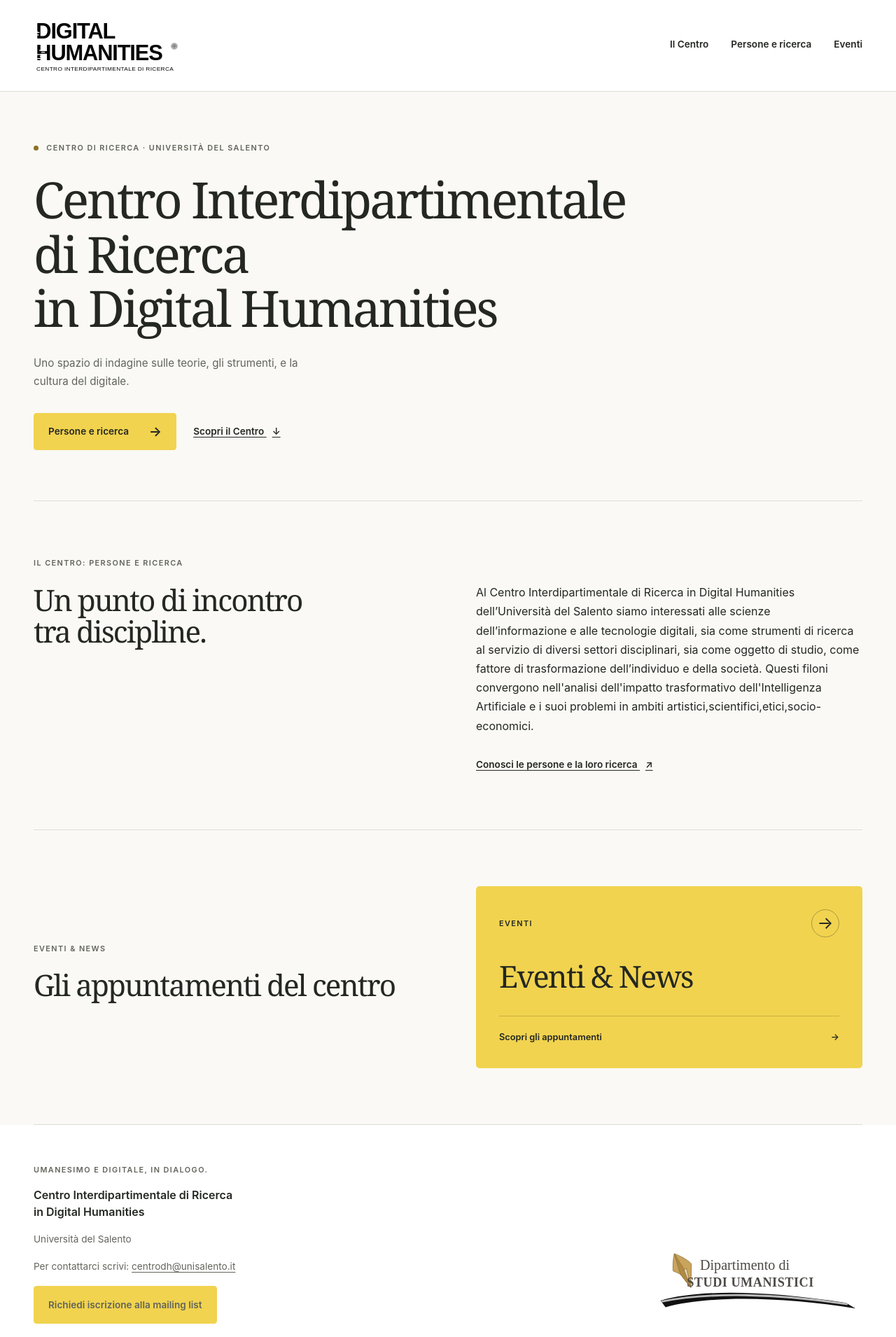
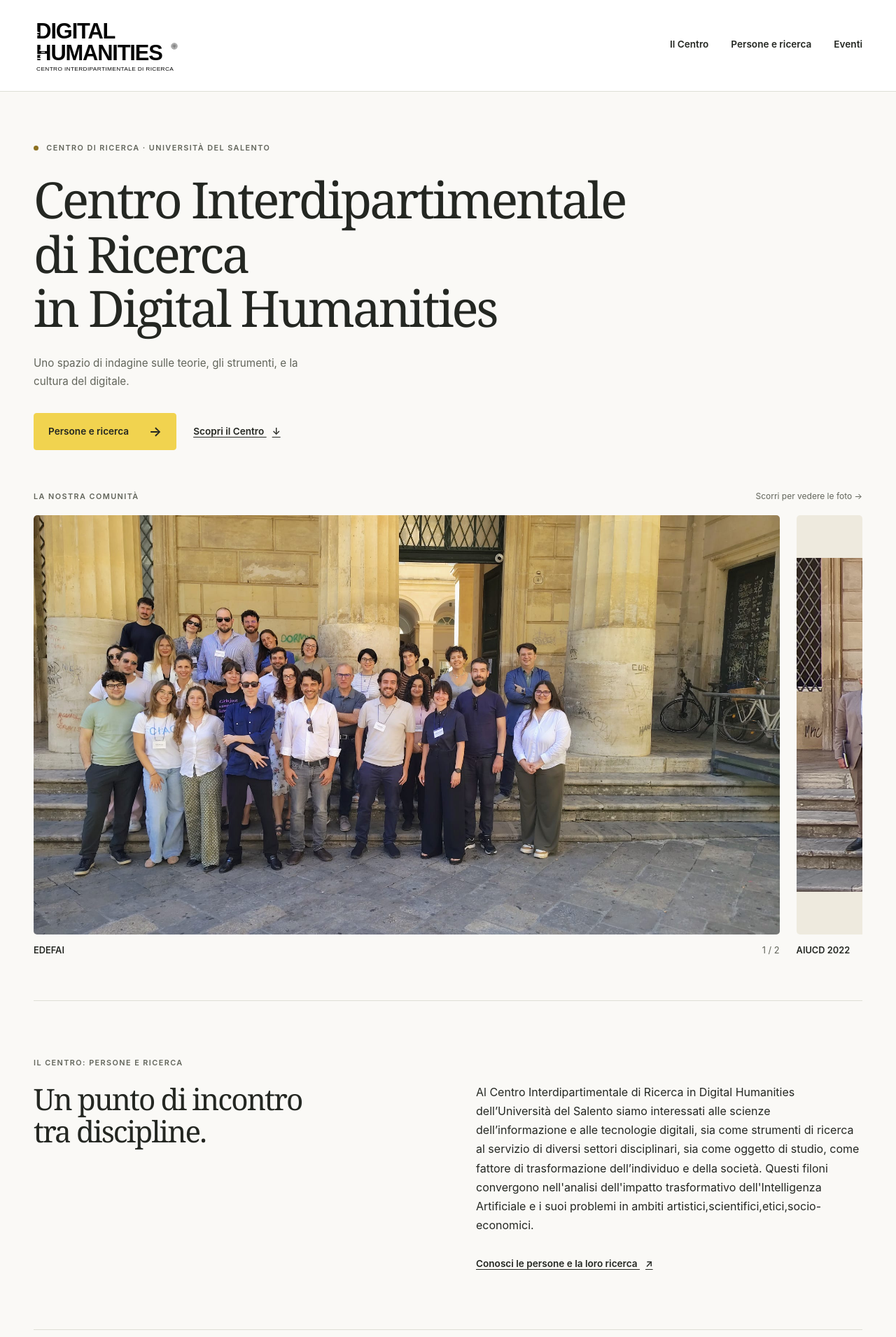
Before and after one commit to centrodh-unisalento/centrodh-unisalento.github.io, a Jekyll site: the page built from index.html, in a window 1280 px wide. Shown: the top 1910 px of the page at 70% size. Built offline with Jekyll 4.4.1, drawn with Linux system fonts in a browser that asks for light colours; some of the changed text lies outside the part shown.

Commit message:
Add homepage photo reel and dedicated news section
Co-authored-by: Copilot <223556219+Copilot@users.noreply.github.com>

```diff
--- a/assets/main.scss
+++ b/assets/main.scss
@@ -48,6 +48,15 @@ section { scroll-margin-top: 2rem; }
 .hero-description { font-size: 1.05rem; line-height: 1.5; font-weight: 600; }
 .hero-intro { max-width: 40ch; color: $muted; font-size: .95rem; }
 .hero-actions { display: flex; align-items: center; flex-wrap: wrap; gap: 1.5rem; margin-top: 2rem; }
+.photo-reel-heading { display: flex; align-items: baseline; justify-content: space-between; flex-wrap: wrap; gap: .5rem 1rem; margin-top: 2rem; margin-bottom: 1rem; }
+.photo-reel-heading p { margin: 0; }
+.photo-reel-heading > p:last-child { color: $muted; font-size: .75rem; }
+.photo-reel { display: flex; gap: 1.5rem; overflow-x: auto; scroll-snap-type: x mandatory; border-radius: 5px; }
+.photo-reel:focus-visible { outline: 3px solid #806500; outline-offset: 5px; }
+.photo-reel-slide { flex: 0 0 90%; min-width: 0; margin: 0; scroll-snap-align: start; }
+.photo-reel-slide img { width: 100%; aspect-ratio: 16 / 9; object-fit: contain; border-radius: 5px; background: #eeeade; }
+.photo-reel-slide figcaption { display: flex; justify-content: space-between; gap: 1rem; padding: .75rem 0; font-size: .8rem; font-weight: 600; }
+.photo-reel-count { color: $muted; font-weight: 400; }
 .button { display: inline-flex; justify-content: space-between; align-items: center; gap: 1.8rem; padding: .9rem 1.25rem; border: 1px solid $yellow; border-radius: 4px; background: $yellow; font-size: .85rem; font-weight: 600; text-decoration: none; }
 .button:hover { background: #f9de71; border-color: #a0841e; }
 .button span { font-size: 1.2rem; line-height: 1; }
@@ -85,6 +94,14 @@ section { scroll-margin-top: 2rem; }
 .empty-state p:first-child { font-weight: 600; }
 .empty-state p:last-child { margin-bottom: 0; color: $muted; }
 .section-heading { margin-bottom: 2rem; }
+.news-grid { display: grid; grid-template-columns: repeat(3, minmax(0, 1fr)); gap: 1.5rem; }
+.news-card { display: flex; flex-direction: column; align-items: flex-start; min-width: 0; padding: 1.5rem; border: 1px solid $line; border-top: 3px solid $yellow; border-radius: 4px; background: #fff; overflow-wrap: anywhere; }
+.news-date { display: block; margin-bottom: 1rem; color: $muted; font-size: .75rem; }
+.news-card > p { color: $muted; font-size: .9rem; }
+.news-card > .text-link { margin-top: auto; }
+.post-content { max-width: 75ch; overflow-wrap: anywhere; }
+.post-content h2, .post-content h3 { margin-top: 2rem; }
+.post-content pre { overflow-x: auto; }
 .leadership-grid { display: grid; gap: 1.5rem; grid-template-columns: repeat(2, minmax(0, 1fr)); }
 .person-card { padding: 2rem; border: 1px solid $line; border-top: 3px solid $yellow; border-radius: 4px; background: #fff; }
 .person-card .eyebrow { margin-bottom: 1.5rem; }
@@ -130,6 +147,7 @@ section { scroll-margin-top: 2rem; }
   .hero-copy { padding: 0; }
   .hero h1 { font-size: clamp(3.4rem, 9vw, 4.5rem); }
   .intro-section, .feature-section { grid-template-columns: 1fr; gap: 1rem; }
+  .news-grid { grid-template-columns: 1fr; }
   .section-copy { padding-top: 0; }
   .content-section { padding-block: 3rem; }
   .council-list { grid-template-columns: 1fr; }
--- a/index.html
+++ b/index.html
@@ -13,6 +13,20 @@ title: Umanesimo e digitale, in dialogo
       <a class="text-link" href="#centro">Scopri il Centro <span aria-hidden="true">↓</span></a>
     </div>
   </div>
+  <div class="photo-reel-heading">
+    <p class="eyebrow" id="photo-reel-title">La nostra comunità</p>
+    <p id="photo-reel-hint">Scorri per vedere le foto <span aria-hidden="true">→</span></p>
+  </div>
+  <div class="photo-reel" role="group" aria-labelledby="photo-reel-title" aria-describedby="photo-reel-hint" tabindex="0">
+    <figure class="photo-reel-slide">
+      <img src="{{ '/edefai.jpg' | relative_url }}" alt="Foto di gruppo EDEFAI davanti alle colonne di un edificio storico." width="2048" height="1152" decoding="async">
+      <figcaption><span>EDEFAI</span><span class="photo-reel-count">1 / 2</span></figcaption>
+    </figure>
+    <figure class="photo-reel-slide">
+      <img src="{{ '/aiucd2022.jpeg' | relative_url }}" alt="Foto di gruppo AIUCD 2022 sulla scalinata di un edificio storico." width="2048" height="918" loading="lazy" decoding="async">
+      <figcaption><span>AIUCD 2022</span><span class="photo-reel-count">2 / 2</span></figcaption>
+    </figure>
+  </div>
 </section>
 
 <section id="centro" class="content-section intro-section" aria-labelledby="centro-title">
@@ -27,6 +41,30 @@ title: Umanesimo e digitale, in dialogo
   </div>
 </section>
 
+<section id="news" class="content-section" aria-labelledby="news-title">
+  <div class="section-heading">
+    <p class="eyebrow">News & Blog</p>
+    <h2 id="news-title">Notizie dal Centro</h2>
+  </div>
+  {% if site.posts.size > 0 %}
+    <div class="news-grid">
+      {% for post in site.posts limit:3 %}
+        <article class="news-card">
+          <time class="news-date" datetime="{{ post.date | date_to_xmlschema }}">{{ post.date | date: '%d/%m/%Y' }}</time>
+          <h3><a href="{{ post.url | relative_url }}">{{ post.title | escape }}</a></h3>
+          <p>{{ post.excerpt | strip_html | normalize_whitespace | truncatewords: 35 | escape }}</p>
+          <a class="text-link" href="{{ post.url | relative_url }}">Leggi la notizia<span class="visually-hidden">: {{ post.title | escape }}</span> <span aria-hidden="true">→</span></a>
+        </article>
+      {% endfor %}
+    </div>
+  {% else %}
+    <div class="empty-state">
+      <p>Le prossime notizie, qui.</p>
+      <p>Questo spazio è dedicato alle novità, ai progetti e ai racconti delle attività del Centro. Non ci sono ancora articoli pubblicati.</p>
+    </div>
+  {% endif %}
+</section>
+
 <section id="eventi" class="content-section feature-section" aria-labelledby="eventi-title">
   <div>
     <p class="eyebrow">Eventi & News</p>
```
Also changed, not shown: _layouts/post.html (added, +14 -0 lines), README.md.
